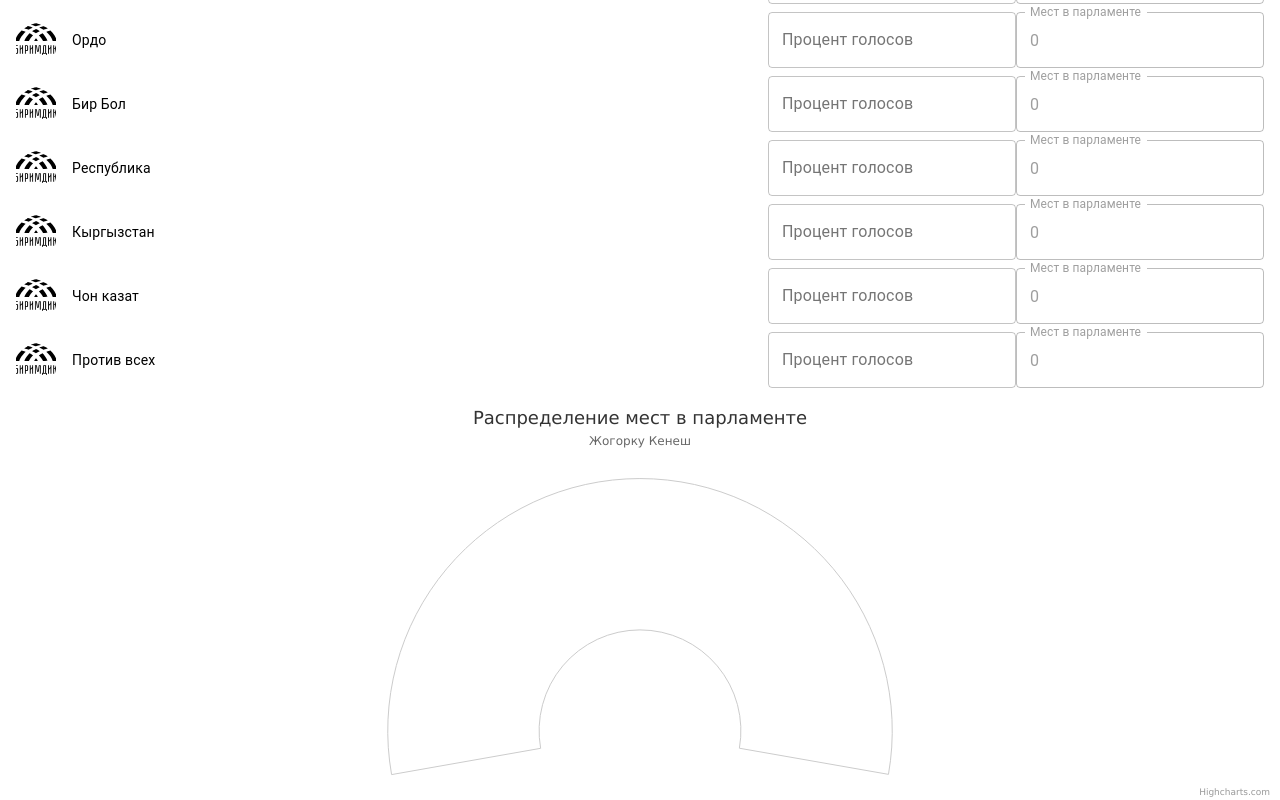
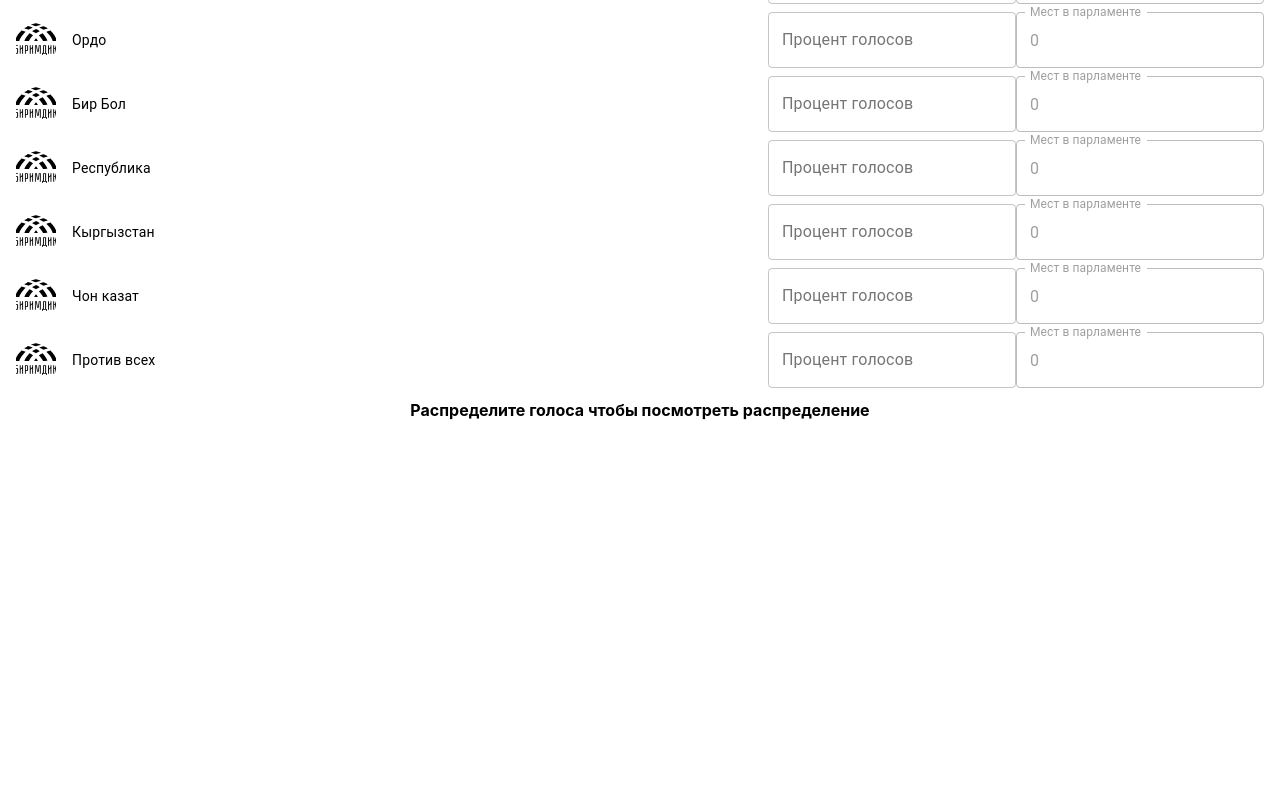
Before and after one commit to Xakim1c/parlament-calculator, a React (Create React App) app: page / in a window 1280 px wide. Shown: the part 744-1544 px from the top of the page. After the commit the page ends 1164 px from the top, so only its background shows below. Built offline with nearby package versions, Linux system fonts and the light colour scheme.

Commit message:
Fix bugs

```diff
--- a/src/components/ParlamentChart.js
+++ b/src/components/ParlamentChart.js
@@ -53,4 +53,10 @@
   options={generateChartData(props.children[1])}
 />
 
-export default ParlamentChart
+const areEqual = (prevProps, nextProps) => {
+    return (prevProps.children[1] === nextProps.children[1])
+    }
+
+export default React.memo(ParlamentChart, areEqual);
+
+//export default ParlamentChart
--- a/src/components/Parties.js
+++ b/src/components/Parties.js
@@ -204,7 +204,13 @@
                 })}
                 </List>
 
-            <ParlamentChart>chartData={this.prepareChartData()}</ParlamentChart>
+                <div>
+                    {this.state.percentsLeft == 0
+                        ? <ParlamentChart>chartData={this.prepareChartData()}</ParlamentChart>
+                        : <b>Распределите голоса чтобы посмотреть распределение</b>
+                    }
+                </div>
+
             </div>
           );
         }
```
